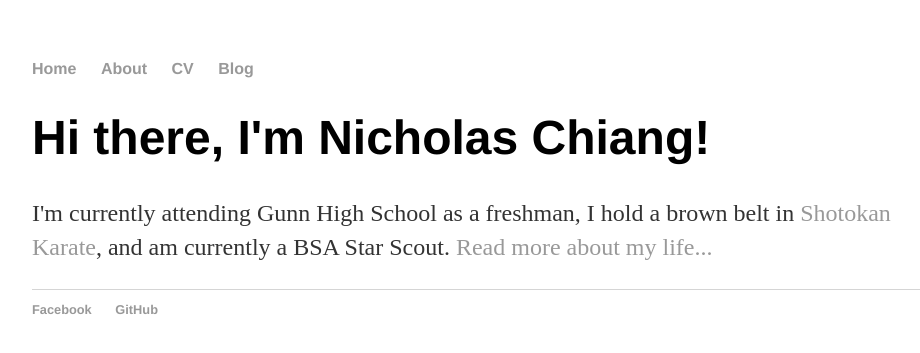
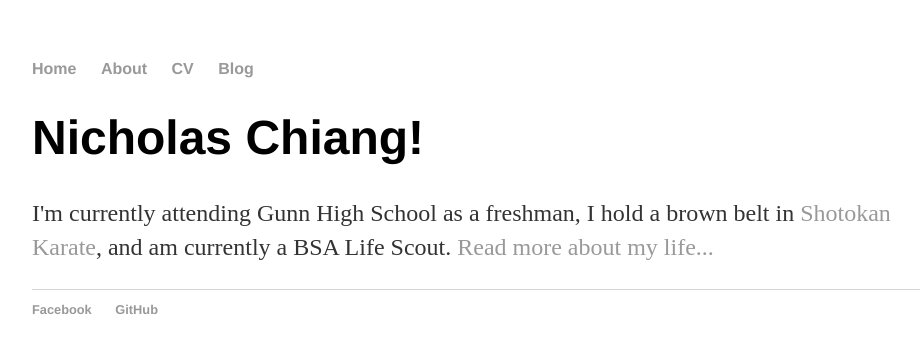
Before and after one commit to nicholaschiang/nicholaschiang.github.io, a Jekyll site: the page built from index.html, in a window 1280 px wide. Shown: the top 353 px of the page, without its empty margins (160-1080 px from the left). Built offline with Jekyll 4.4.1, drawn with Linux system fonts in a browser that asks for light colours.

Commit message:
Update scouting rank

```diff
--- a/index.html
+++ b/index.html
@@ -3,6 +3,6 @@ layout: default
 title: Nicholas Chiang
 ---
 <div class="blurb">
-	<h1>Hi there, I'm Nicholas Chiang!</h1>
-	<p>I'm currently attending Gunn High School as a freshman, I hold a brown belt in <a href="https://www.svkarate.com">Shotokan Karate</a>, and am currently a BSA Star Scout. <a href="/about">Read more about my life...</a></p>
+	<h1>Nicholas Chiang!</h1>
+	<p>I'm currently attending Gunn High School as a freshman, I hold a brown belt in <a href="https://www.svkarate.com">Shotokan Karate</a>, and am currently a BSA Life Scout. <a href="/about">Read more about my life...</a></p>
 </div><!-- /.blurb -->
```
